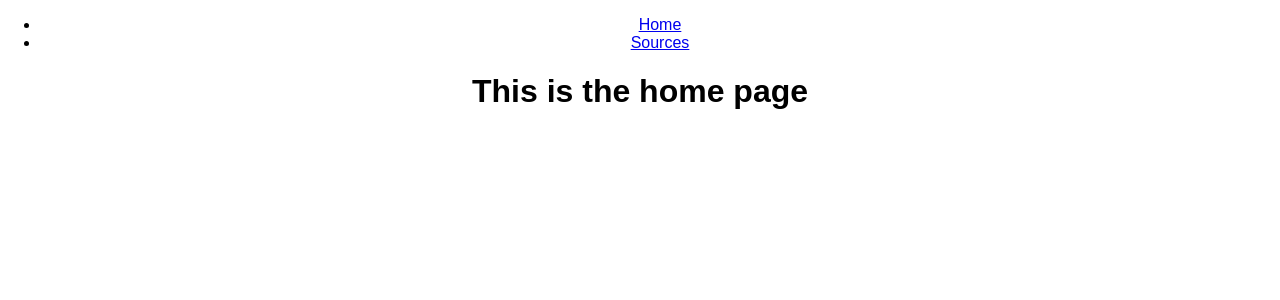
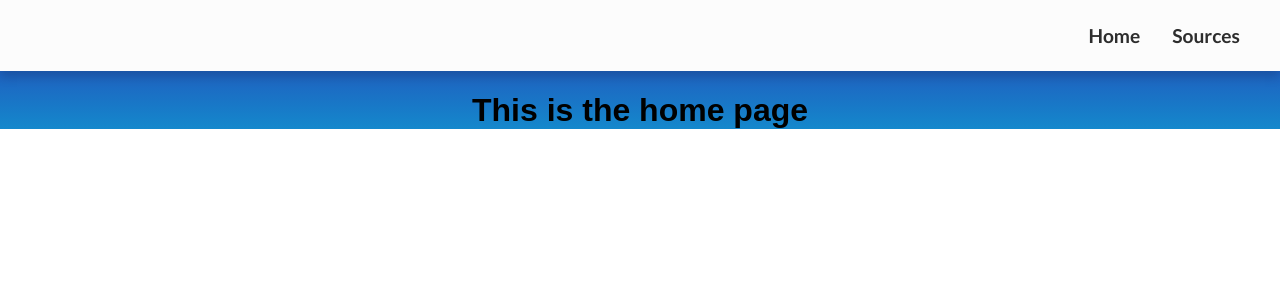
Before and after one commit to AnaliaMok/newshub, a React (Create React App) app: page / in a window 1280 px wide. Shown: the top 300 px of the page. Built offline with nearby package versions, Linux system fonts and the light colour scheme.

Commit message:
Added basic header styling

```diff
--- a/src/App.css
+++ b/src/App.css
@@ -1,8 +1,6 @@
-main{
-  background: #1488CC;  /* fallback for old browsers */
-  background: linear-gradient(to right, #2B32B2, #1488CC);
-}
 
 .App {
   text-align: center;
+  background: #1488CC;  /* fallback for old browsers */
+  background: linear-gradient(#2B32B2, #1488CC);
 }
--- a/src/App.js
+++ b/src/App.js
@@ -1,15 +1,13 @@
-import React, { Component } from 'react';
+import React from 'react';
 import './App.css';
 import Header from './components/Header';
 import Main from './components/Main';
 
-export default class App extends Component {
-  render() {
-    return (
-      <div className="App">
-        <Header />
-        <Main />
-      </div>
-    );
-  }
-}
+const App = () => (
+  <div className="App">
+    <Header />
+    <Main />
+  </div>
+);
+
+export default App;
--- a/src/components/Header.js
+++ b/src/components/Header.js
@@ -1,12 +1,13 @@
 import React from 'react';
 import { Link } from 'react-router-dom';
+import './styles/Header.css';
 
 const Header = () => (
-  <header>
+  <header className="header">
     <nav>
-      <ul>
-        <li><Link to='/'>Home</Link></li>
-        <li><Link to='/sources'>Sources</Link></li>
+      <ul className="nav-list">
+        <li className="nav-list__item"><Link to='/'>Home</Link></li>
+        <li className="nav-list__item"><Link to='/sources'>Sources</Link></li>
       </ul>
     </nav>
   </header>
--- a/src/components/Main.js
+++ b/src/components/Main.js
@@ -6,7 +6,7 @@ import Sources from './Sources';
 const Main = () => (
   <Switch>
     <Route exact path='/' component={Home}/>
-    <Route path='/source' component={Sources}/>
+    <Route path='/sources' component={Sources}/>
   </Switch>
 );
 
--- /dev/null
+++ b/src/components/styles/Header.css
@@ -0,0 +1,39 @@
+/*
+  Default styling for app header & nav
+*/
+
+nav{
+  background-color: #FCFCFC;
+  padding: 0 1.5rem;
+  box-shadow: 0 6px 10px rgba(0, 0, 0, 0.16);
+}
+.nav-list{
+  display: flex;
+  justify-content: flex-end;
+  margin: 0;
+  padding: 0;
+  list-style-type: none;
+}
+.nav-list__item{
+  /* margin-left: 1.2rem; */
+}
+.nav-list__item a{
+  display: block;
+  position: relative;
+  padding: 1.5rem 1rem;
+  box-sizing: border-box;
+  text-decoration: none;
+  font-family: 'Lato', sans-serif;
+  font-size: 1.2rem;
+  color: #2D2D2D;
+}
+.nav-list__item:hover a::after{
+  content: "";
+  display: block;
+  position: absolute;
+  bottom: 0;
+  left: 0;
+  right: 0;
+  height: 5px;
+  background-color: #2D2D2D;
+}
```
